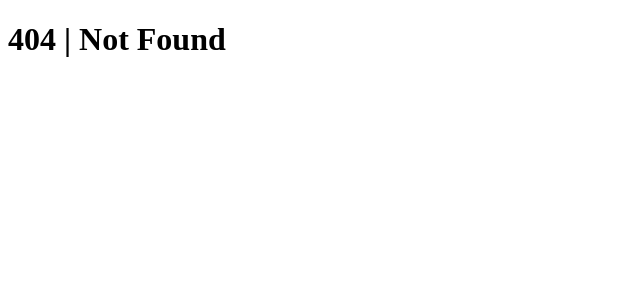
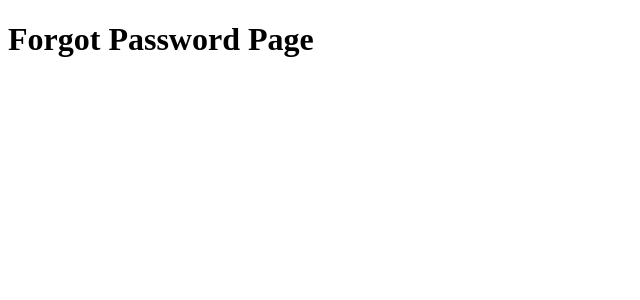
Before and after one commit to alirfanyasin/learn-next-js, a Next.js app: page /forgot-password in a window 1280 px wide. Before the commit this address had no page. Shown: the top 300 px of the page, without its empty margins (0-640 px from the left). Built offline with nearby package versions, Linux system fonts and the light colour scheme.

Commit message:
route groups

```diff
--- /dev/null
+++ b/src/app/(auth)/forgot-password/page.tsx
@@ -0,0 +1,7 @@
+import React from 'react'
+
+export default function ForgotPasswordPage() {
+  return (
+    <h1>Forgot Password Page</h1>
+  )
+}
```
Also changed, not shown: src/app/(auth)/login/page.tsx (added, +7 -0 lines), src/app/(auth)/register/page.tsx (added, +7 -0 lines).
